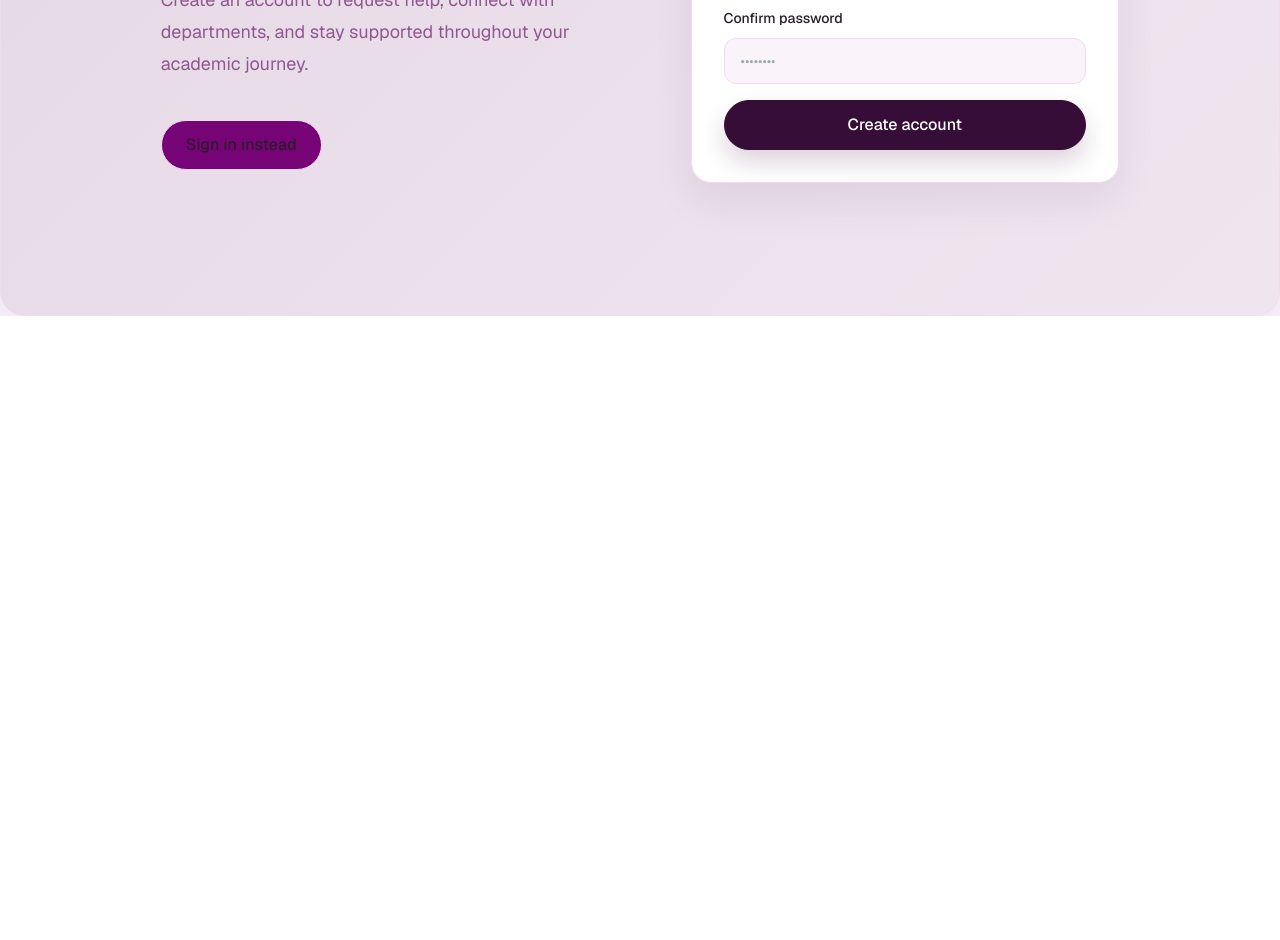
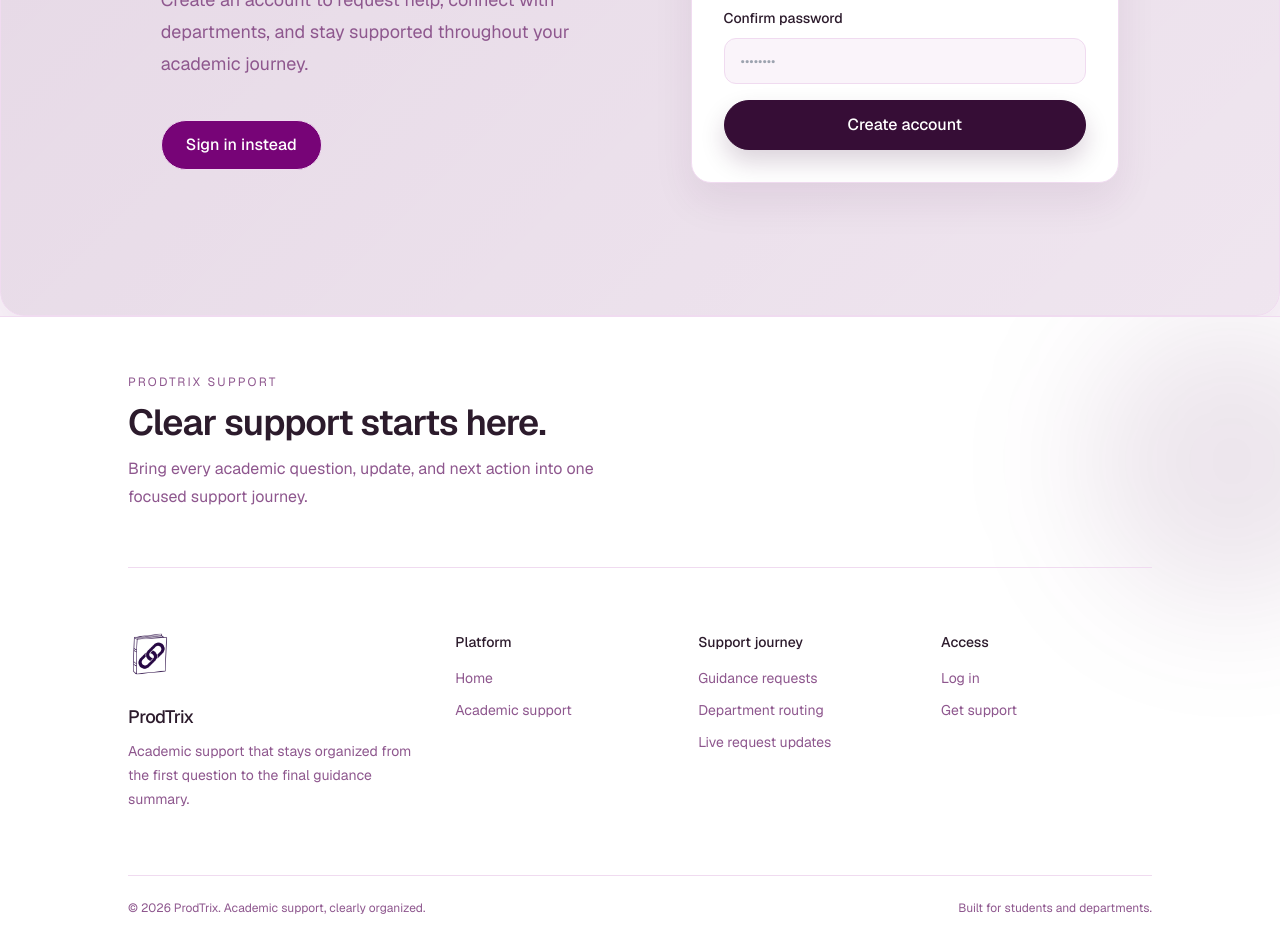
Before and after one commit to RahinIbneHarun/ProdTrix, a Next.js app: page /signup in a window 1280 px wide. Shown: the part 560-1500 px from the top of the page. Before the commit the page ends 876 px from the top, so only its background shows below. Built offline with nearby package versions, Linux system fonts and the light colour scheme; a web font is replaced by a local one.

Commit message:
feat: add BrandLogo component and SiteFooter component with structured layout and links

```diff
--- a/src/app/Home/page.tsx
+++ b/src/app/Home/page.tsx
@@ -66,12 +66,12 @@ export default function Home() {
         {/* Left */}
         <div className="max-w-2xl space-y-8">
           <motion.div variants={itemVariants} className="theme-label">
-            ● PRODTRIX PLATFORM
+            ● ProdTrix PLATFORM
           </motion.div>
 
           <motion.div variants={itemVariants} className="space-y-2">
             <h1 className="text-5xl md:text-7xl font-semibold tracking-tight leading-[1.05] text-foreground">
-              Prodtrix brings
+              ProdTrix brings
               <br />
               clarity to every
               <br />
@@ -91,13 +91,13 @@ export default function Home() {
           <motion.div variants={itemVariants} className="flex flex-wrap gap-3">
             <Link
               href="/signup"
-              className="inline-flex items-center justify-center rounded-full bg-primary px-5 py-3 text-sm font-medium text-primary-foreground transition hover:opacity-90"
+              className="inline-flex items-center justify-center rounded-full bg-primary px-5 py-3 text-sm font-medium text-white transition hover:opacity-90"
             >
               Get started
             </Link>
             <Link
               href="/support"
-              className="inline-flex items-center justify-center rounded-full border border-border bg-background/80 px-5 py-3 text-sm font-medium text-foreground transition hover:bg-accent/10"
+              className="inline-flex items-center justify-center rounded-full border border-primary bg-primary/85 px-5 py-3 text-sm font-medium text-white transition hover:bg-primary"
             >
               Explore support
             </Link>
@@ -113,7 +113,7 @@ export default function Home() {
               <div className="absolute inset-0 bg-[radial-gradient(circle_at_top_left,rgba(54,13,54,0.18),transparent_55%)]" />
               <div className="relative z-10">
                 <p className="font-semibold text-foreground">
-                  Prodtrix brings a focused academic support experience to every
+                  ProdTrix brings a focused academic support experience to every
                   student and department.
                 </p>
                 <p className="mt-2">
@@ -149,7 +149,7 @@ export default function Home() {
               <span className="w-3 h-3 rounded-full bg-muted" />
               <span className="w-3 h-3 rounded-full bg-muted" />
               <span className="ml-4 text-sm text-muted-foreground">
-                prodtrix-cli
+                ProdTrix CLI
               </span>
             </div>
 
@@ -218,7 +218,7 @@ export default function Home() {
                 <span className="h-3 w-3 rounded-full bg-muted" />
                 <span className="h-3 w-3 rounded-full bg-muted" />
                 <span className="ml-3 text-xs text-muted-foreground">
-                  prodtrix-cli
+                  ProdTrix CLI
                 </span>
                 <span className="ml-auto font-mono text-[11px] text-muted-foreground/70">
                   0{index + 1}
--- a/src/app/globals.css
+++ b/src/app/globals.css
@@ -55,7 +55,7 @@
     --card-foreground: 300 12% 96%;
     --popover: 300 24% 12%;
     --popover-foreground: 300 12% 96%;
-    --primary-foreground: 300 24% 8%;
+    --primary-foreground: 0 0% 100%;
     --secondary: 300 92% 24%;
     --secondary-foreground: 300 12% 96%;
     --muted-foreground: 300 18% 66%;
@@ -101,6 +101,19 @@
   margin: 0;
   padding: 0;
 
+}
+
+@keyframes scroll-marquee {
+  from {
+    transform: translateX(0);
+  }
+  to {
+    transform: translateX(-50%);
+  }
+}
+
+.scroll-track {
+  animation: scroll-marquee 18s linear infinite;
 }
 
 html,
@@ -228,18 +241,18 @@ body {
 
 .theme-button-secondary {
   background: hsl(var(--secondary));
-  color: hsl(var(--foreground));
+  color: #ffffff;
   border: 1px solid hsl(var(--border));
   border-radius: 9999px;
 }
 
 .theme-button-secondary:hover {
   background: hsl(var(--accent));
-  color: hsl(var(--primary-foreground));
+  color: #ffffff;
 }
 
 .dark .theme-button-secondary {
-  color: hsl(var(--foreground));
+  color: #ffffff;
   border: 1px solid hsl(var(--border));
 }
 
--- a/src/app/layout.tsx
+++ b/src/app/layout.tsx
@@ -18,7 +18,7 @@ const hedvig = Hedvig_Letters_Serif({
 });
 
 export const metadata: Metadata = {
-  title: "ProdRrix",
+  title: "ProdTrix",
   description: "A study-focused platform for outcome-based education and academic workflow",
 };
 
--- a/src/components/ClientLayoutWrapper.tsx
+++ b/src/components/ClientLayoutWrapper.tsx
@@ -1,6 +1,8 @@
 "use client";
 
 import { SidebarNav } from "@/components/sidebar-nav";
+import { BrandLogo } from "@/components/brand-logo";
+import { SiteFooter } from "@/components/site-footer";
 import { ThemeToggle } from "@/components/ThemeToggle";
 import { SidebarProvider } from "@/components/ui/sidebar";
 import { isPathAllowedForRoles } from "@/lib/auth/route-permissions";
@@ -90,9 +92,10 @@ export default function ClientLayoutWrapper({ children }: { children: React.Reac
                             paddingRight: "10%",
                         }}
                     >
-                        <div className="flex items-center">
-                            <span className="text-[20px] font-medium tracking-tight text-foreground">ProdRrix</span>
-                        </div>
+                        <Link href="/Home" className="flex items-center gap-3">
+                            <BrandLogo className="h-9 w-9" />
+                            <span className="text-[20px] font-medium tracking-tight text-foreground">ProdTrix</span>
+                        </Link>
 
                         <nav className="flex items-center gap-4 text-[15px] font-medium text-muted-foreground">
                             <Link href="/Home" className="transition-colors hover:text-foreground">
@@ -133,6 +136,7 @@ export default function ClientLayoutWrapper({ children }: { children: React.Reac
                         {children}
                     </div>
                 </main>
+                <SiteFooter />
             </div>
         );
     }
@@ -211,8 +215,8 @@ export default function ClientLayoutWrapper({ children }: { children: React.Reac
                 <aside className="hidden md:flex w-64 shrink-0 flex-col border-r border-border bg-card">
                     <div className="flex h-16 items-center border-b border-border px-4">
                         <div className="flex items-center gap-3">
-                            <div className="flex h-8 w-8 items-center justify-center border border-border bg-transparent text-[8px] font-bold tracking-[0.18em] text-foreground">Study</div>
-                            <span className="text-lg font-medium tracking-tight text-foreground">Study Hub</span>
+                            <BrandLogo className="h-8 w-8 rounded-md" />
+                            <span className="text-lg font-medium tracking-tight text-foreground">ProdTrix</span>
                         </div>
                     </div>
                     <div className="flex-1 overflow-y-auto px-4">
@@ -233,8 +237,8 @@ export default function ClientLayoutWrapper({ children }: { children: React.Reac
                             <div className="flex h-full flex-col bg-card shadow-xl">
                                 <div className="flex h-16 items-center justify-between border-b border-border px-4">
                                     <div className="flex items-center gap-3">
-                                        <div className="flex h-8 w-8 items-center justify-center border border-border bg-transparent text-[8px] font-bold tracking-[0.18em] text-foreground">Study</div>
-                                        <span className="text-lg font-medium tracking-tight text-foreground">Study Hub</span>
+                                        <BrandLogo className="h-8 w-8 rounded-md" />
+                                        <span className="text-lg font-medium tracking-tight text-foreground">ProdTrix</span>
                                     </div>
                                     <button onClick={() => setMobileMenuOpen(false)} className="rounded-md p-1 hover:bg-secondary">
                                         <X className="h-5 w-5 text-foreground" />
@@ -253,6 +257,7 @@ export default function ClientLayoutWrapper({ children }: { children: React.Reac
                     <header className="sticky top-0 z-10 flex h-16 items-center justify-between border-b border-border bg-card/95" style={{ paddingLeft: "1rem", paddingRight: "2rem" }}>
                         {/* Breadcrumbs */}
                         <div className="flex items-center gap-2">
+                            <BrandLogo className="h-8 w-8 rounded-md md:hidden" />
                             <nav className="flex items-center gap-1 text-sm">
                                 {breadcrumbs.map((crumb, index) => (
                                     <div key={crumb.href} className="flex items-center gap-1">
@@ -280,7 +285,7 @@ export default function ClientLayoutWrapper({ children }: { children: React.Reac
                                     </Link>
                                     <ThemeToggle />
                                     <button className="flex h-8 items-center justify-center rounded-full border border-border bg-secondary px-4">
-                                        <span className="text-sm font-medium text-foreground">{authUser?.user?.profile?.name ?? authUser?.user?.username ?? "User"}</span>
+                                        <span className="text-sm font-medium text-white">{authUser?.user?.profile?.name ?? authUser?.user?.username ?? "User"}</span>
                                     </button>
                                     <a href="/api/auth/logout" title="Sign out" className="flex h-8 w-8 items-center justify-center rounded-full border border-border bg-secondary text-muted-foreground transition-colors hover:border-destructive/30 hover:bg-destructive/10 hover:text-destructive">
                                         <LogOut className="h-3.5 w-3.5" />
--- /dev/null
+++ b/src/components/brand-logo.tsx
@@ -0,0 +1,21 @@
+import Image from "next/image";
+
+type BrandLogoProps = {
+  className?: string;
+};
+
+export function BrandLogo({ className = "h-10 w-10" }: BrandLogoProps) {
+  return (
+    <span
+      className={`relative inline-flex shrink-0 overflow-hidden rounded-lg bg-white ${className}`}
+    >
+      <Image
+        src="/images/prodtrix-logo.jpeg"
+        alt="ProdTrix logo"
+        fill
+        sizes="48px"
+        className="object-cover scale-[1.4]"
+      />
+    </span>
+  );
+}
--- /dev/null
+++ b/src/components/site-footer.tsx
@@ -0,0 +1,85 @@
+import Link from "next/link";
+import { BrandLogo } from "@/components/brand-logo";
+
+const footerColumns = [
+  {
+    title: "Platform",
+    links: [
+      { label: "Home", href: "/Home" },
+      { label: "Academic support", href: "/support" },
+    ],
+  },
+  {
+    title: "Support journey",
+    items: [
+      "Guidance requests",
+      "Department routing",
+      "Live request updates",
+    ],
+  },
+  {
+    title: "Access",
+    links: [
+      { label: "Log in", href: "/login" },
+      { label: "Get support", href: "/support" },
+    ],
+  },
+];
+
+export function SiteFooter() {
+  return (
+    <footer className="relative overflow-hidden border-t border-border bg-card text-foreground">
+      <div className="theme-grid pointer-events-none absolute inset-0 opacity-30" />
+      <div className="pointer-events-none absolute -right-24 top-0 h-72 w-72 rounded-full bg-primary/10 blur-3xl" />
+
+      <div className="relative z-10 px-[10%]">
+        <section className="flex flex-col gap-8 border-b border-border py-10 md:flex-row md:items-end md:justify-between md:py-14">
+          <div className="max-w-xl">
+            <p className="theme-label">ProdTrix SUPPORT</p>
+            <h2 className="mt-3 text-3xl font-semibold tracking-tight md:text-4xl">
+              Clear support starts here.
+            </h2>
+            <p className="mt-3 max-w-lg leading-7 text-muted-foreground">
+              Bring every academic question, update, and next action into one
+              focused support journey.
+            </p>
+          </div>
+        </section>
+
+        <section className="grid gap-10 py-12 md:grid-cols-[1.4fr_repeat(3,minmax(0,1fr))] md:gap-8 md:py-16">
+          <div className="max-w-xs">
+            <BrandLogo className="h-11 w-11 rounded-xl" />
+            <p className="mt-5 text-lg font-medium tracking-tight">ProdTrix</p>
+            <p className="mt-2 text-sm leading-6 text-muted-foreground">
+              Academic support that stays organized from the first question to
+              the final guidance summary.
+            </p>
+          </div>
+
+          {footerColumns.map((column) => (
+            <div key={column.title}>
+              <h3 className="text-sm font-medium text-foreground">{column.title}</h3>
+              <ul className="mt-4 space-y-3 text-sm text-muted-foreground">
+                {column.links?.map((link) => (
+                  <li key={link.href + link.label}>
+                    <Link className="transition-colors hover:text-foreground" href={link.href}>
+                      {link.label}
+                    </Link>
+                  </li>
+                ))}
+                {column.items?.map((item) => (
+                  <li key={item}>{item}</li>
+                ))}
+              </ul>
+            </div>
+          ))}
+        </section>
+
+        <div className="flex flex-col gap-3 border-t border-border py-6 text-xs text-muted-foreground sm:flex-row sm:items-center sm:justify-between">
+          <p>© 2026 ProdTrix. Academic support, clearly organized.</p>
+          <p>Built for students and departments.</p>
+        </div>
+      </div>
+    </footer>
+  );
+}
```
Also changed, not shown: public/images/prodtrix-logo.jpeg (added).
